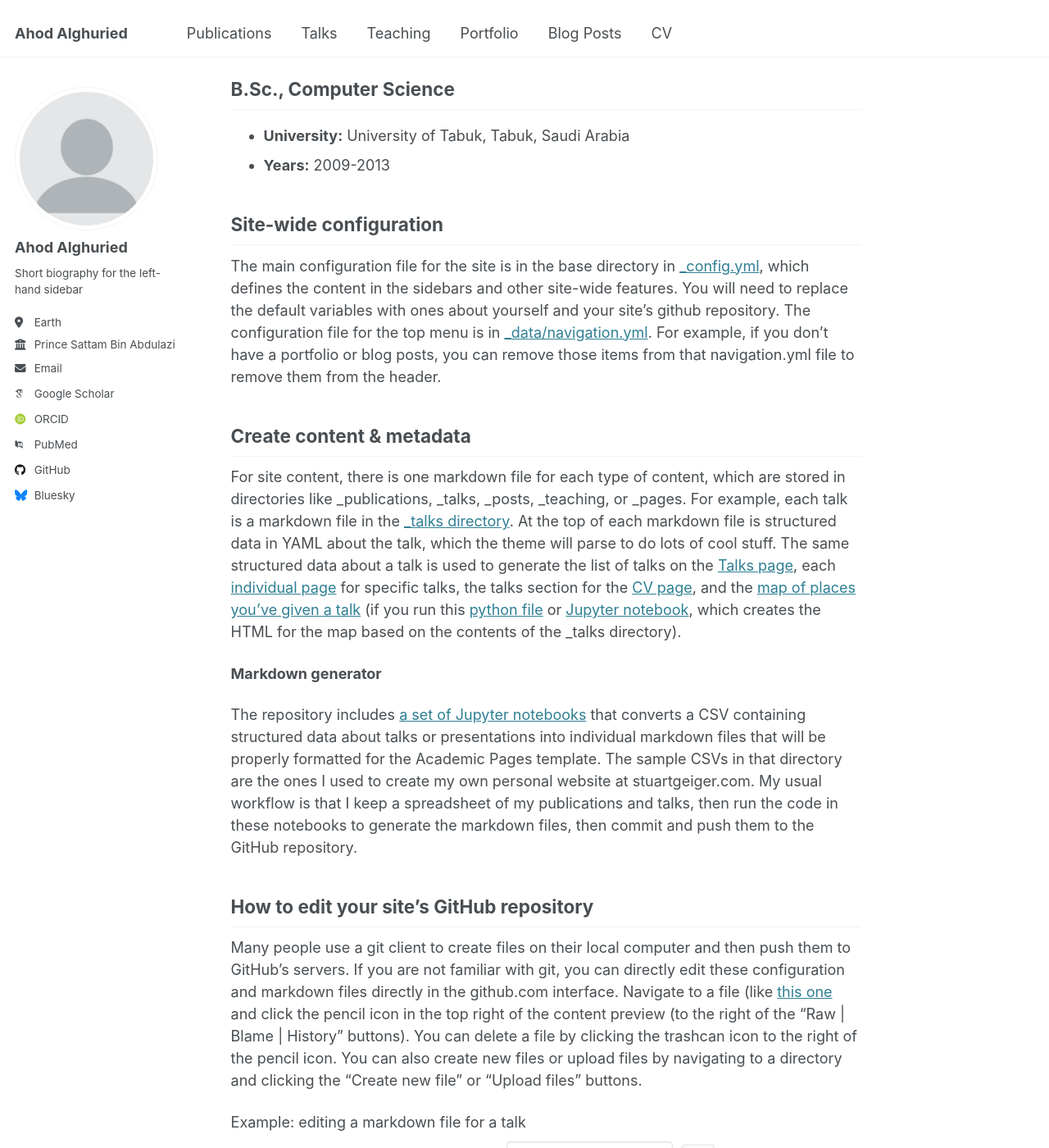
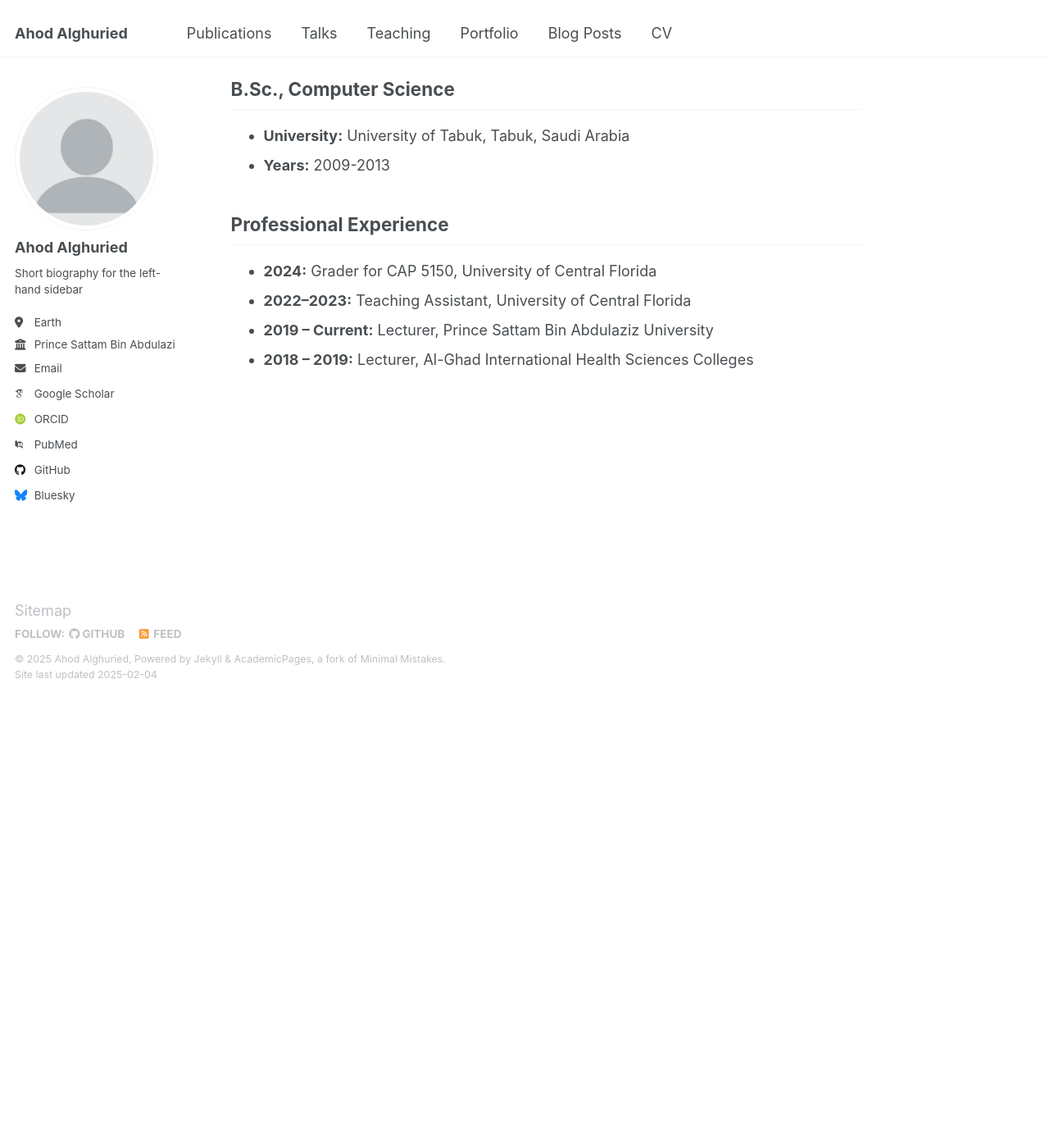
Before and after one commit to alghuried-ahod/Ahod-Alghuried, a Jekyll site: the page built from _pages/about.md, in a window 1280 px wide and 1400 px high, scrolled down 974 px. Shown: the whole window at 82% size. Built offline with Jekyll 4.4.1, drawn with Linux system fonts in a browser that asks for light colours; some web fonts are replaced; after the commit the page ends 1825 px from its top, so only the background shows below that; some of the changed text lies outside the part shown.

Commit message:
Update about.md

```diff
--- a/_pages/about.md
+++ b/_pages/about.md
@@ -28,7 +28,7 @@ Education History
 
 <h2>M.Sc., Computer Security and Forensic</h2>
 <ul>
-  <li><strong>University:</strong> Technological University Dublin, Dublin, Ireland</li>
+  <li><strong>University:</strong> Technological University Dublin, Ireland</li>
   <li><strong>Years:</strong> 2015-2017</li>
 </ul>
 
@@ -39,26 +39,12 @@ Education History
 </ul>
 
 
-Site-wide configuration
+
+Professional Experience
 ------
-The main configuration file for the site is in the base directory in [_config.yml](https://github.com/academicpages/academicpages.github.io/blob/master/_config.yml), which defines the content in the sidebars and other site-wide features. You will need to replace the default variables with ones about yourself and your site's github repository. The configuration file for the top menu is in [_data/navigation.yml](https://github.com/academicpages/academicpages.github.io/blob/master/_data/navigation.yml). For example, if you don't have a portfolio or blog posts, you can remove those items from that navigation.yml file to remove them from the header.
-
-Create content & metadata
-------
-For site content, there is one markdown file for each type of content, which are stored in directories like _publications, _talks, _posts, _teaching, or _pages. For example, each talk is a markdown file in the [_talks directory](https://github.com/academicpages/academicpages.github.io/tree/master/_talks). At the top of each markdown file is structured data in YAML about the talk, which the theme will parse to do lots of cool stuff. The same structured data about a talk is used to generate the list of talks on the [Talks page](https://academicpages.github.io/talks), each [individual page](https://academicpages.github.io/talks/2012-03-01-talk-1) for specific talks, the talks section for the [CV page](https://academicpages.github.io/cv), and the [map of places you've given a talk](https://academicpages.github.io/talkmap.html) (if you run this [python file](https://github.com/academicpages/academicpages.github.io/blob/master/talkmap.py) or [Jupyter notebook](https://github.com/academicpages/academicpages.github.io/blob/master/talkmap.ipynb), which creates the HTML for the map based on the contents of the _talks directory).
-
-**Markdown generator**
-
-The repository includes [a set of Jupyter notebooks](https://github.com/academicpages/academicpages.github.io/tree/master/markdown_generator
-) that converts a CSV containing structured data about talks or presentations into individual markdown files that will be properly formatted for the Academic Pages template. The sample CSVs in that directory are the ones I used to create my own personal website at stuartgeiger.com. My usual workflow is that I keep a spreadsheet of my publications and talks, then run the code in these notebooks to generate the markdown files, then commit and push them to the GitHub repository.
-
-How to edit your site's GitHub repository
-------
-Many people use a git client to create files on their local computer and then push them to GitHub's servers. If you are not familiar with git, you can directly edit these configuration and markdown files directly in the github.com interface. Navigate to a file (like [this one](https://github.com/academicpages/academicpages.github.io/blob/master/_talks/2012-03-01-talk-1.md) and click the pencil icon in the top right of the content preview (to the right of the "Raw | Blame | History" buttons). You can delete a file by clicking the trashcan icon to the right of the pencil icon. You can also create new files or upload files by navigating to a directory and clicking the "Create new file" or "Upload files" buttons.
-
-Example: editing a markdown file for a talk
-![Editing a markdown file for a talk](/images/editing-talk.png)
-
-For more info
-------
-More info about configuring Academic Pages can be found in [the guide](https://academicpages.github.io/markdown/), the [growing wiki](https://github.com/academicpages/academicpages.github.io/wiki), and you can always [ask a question on GitHub](https://github.com/academicpages/academicpages.github.io/discussions). The [guides for the Minimal Mistakes theme](https://mmistakes.github.io/minimal-mistakes/docs/configuration/) (which this theme was forked from) might also be helpful.
+<ul>
+    <li><strong>2024:</strong> Grader for CAP 5150, University of Central Florida</li>
+    <li><strong>2022–2023:</strong> Teaching Assistant, University of Central Florida</li>
+    <li><strong>2019 – Current:</strong> Lecturer, Prince Sattam Bin Abdulaziz University</li>
+    <li><strong>2018 – 2019:</strong> Lecturer, Al-Ghad International Health Sciences Colleges</li>
+</ul>
```
